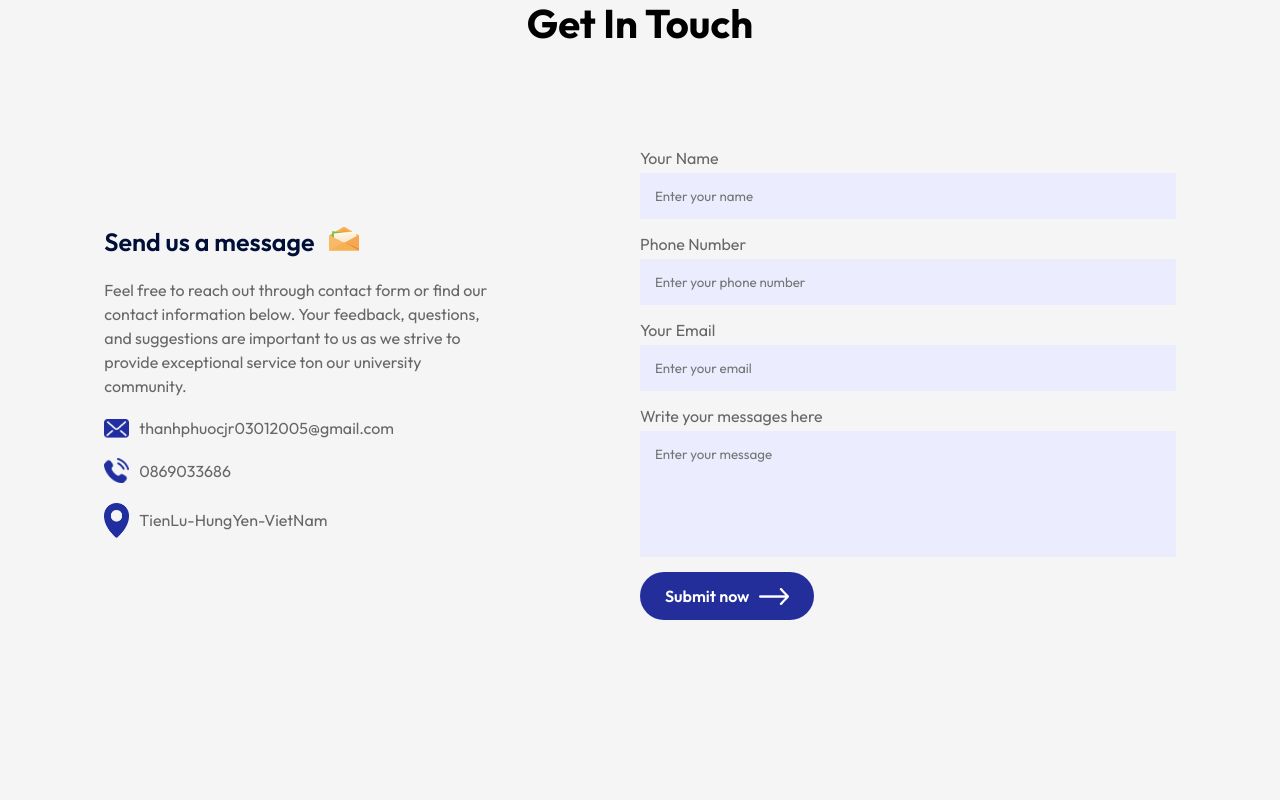
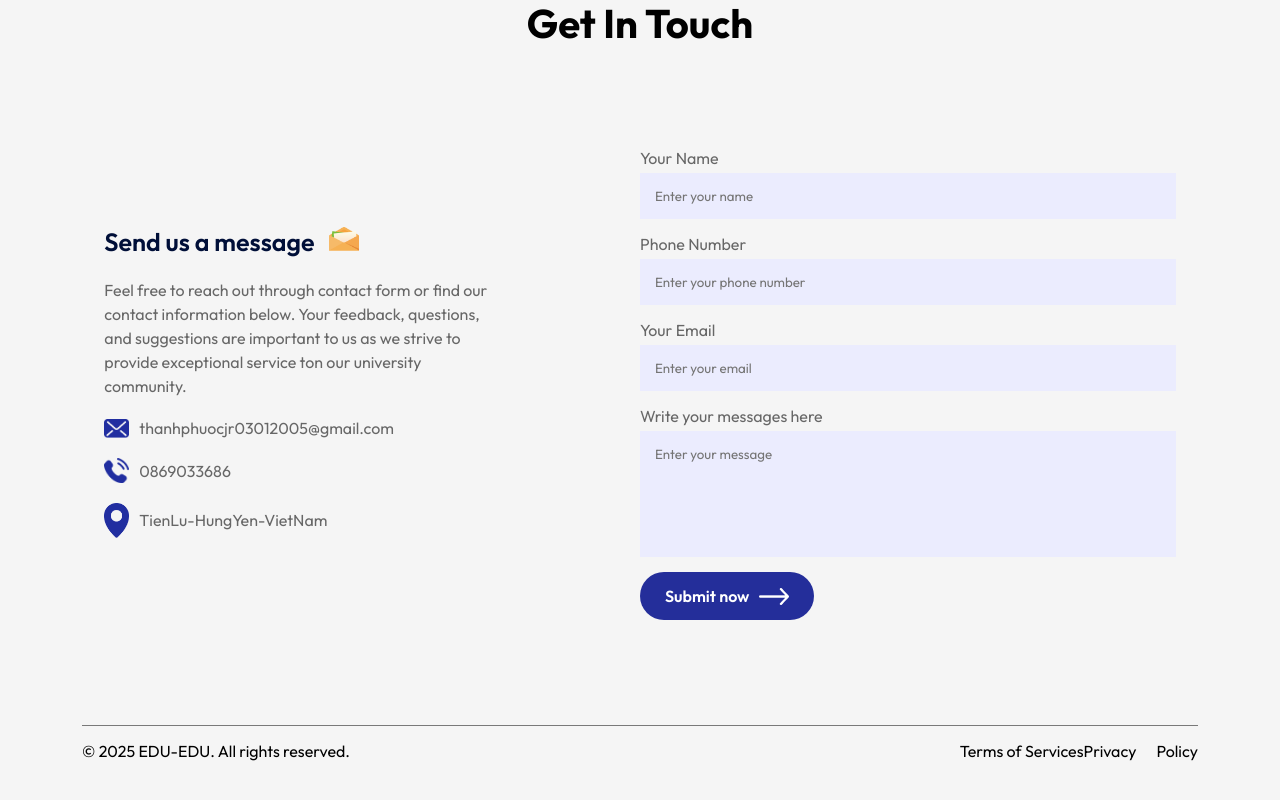
Before and after one commit to thanhphuocjr/EDU_EDU, a React (Vite) app: page / in a window 1280 px wide. Shown: the part 3359-4159 px from the top of the page. Before the commit the page ends 4094 px from the top, so only its background shows below. Built offline with nearby package versions, Linux system fonts and the light colour scheme; a web font is replaced by a local one.

Commit message:
Add Footer

```diff
--- a/src/App.jsx
+++ b/src/App.jsx
@@ -7,6 +7,7 @@ import About from "./Components/About/About";
 import Campus from "./Components/Campus/Campus";
 import Testimonial from "./Components/Testimonials/Testimonials";
 import Contact from "./Components/Contact/Contact";
+import Footer from "./Components/Footer/Footer";
 
 const App = () => {
   return (
@@ -23,6 +24,7 @@ const App = () => {
         <Testimonial />
         <Title subTitle="CONTACT US" title="Get In Touch" />
         <Contact />
+        <Footer />
       </div>
     </div>
   );
--- /dev/null
+++ b/src/Components/Footer/Footer.jsx
@@ -0,0 +1,15 @@
+import React from 'react'
+import "./Footer.scss"
+const Footer = () => {
+  return (
+    <div className="footer">
+      <p>© 2025 EDU-EDU. All rights reserved.</p>
+      <ul>
+        <li>Terms of ServicesPrivacy </li>
+        <li> Policy</li>
+      </ul>
+    </div>
+  );
+}
+
+export default Footer
--- /dev/null
+++ b/src/Components/Footer/Footer.scss
@@ -0,0 +1,18 @@
+.footer{
+    width: 90%;
+    margin: 10px 0;
+    display: flex;
+    align-items: center;
+    justify-content: space-between;
+    border-top: 1px solid #797979;
+    padding: 15px 0;
+
+    ul{
+        display: flex;
+        gap: 20px;
+        li{
+            list-style: none;
+            display: inline-block;
+        }
+    }
+}
```
